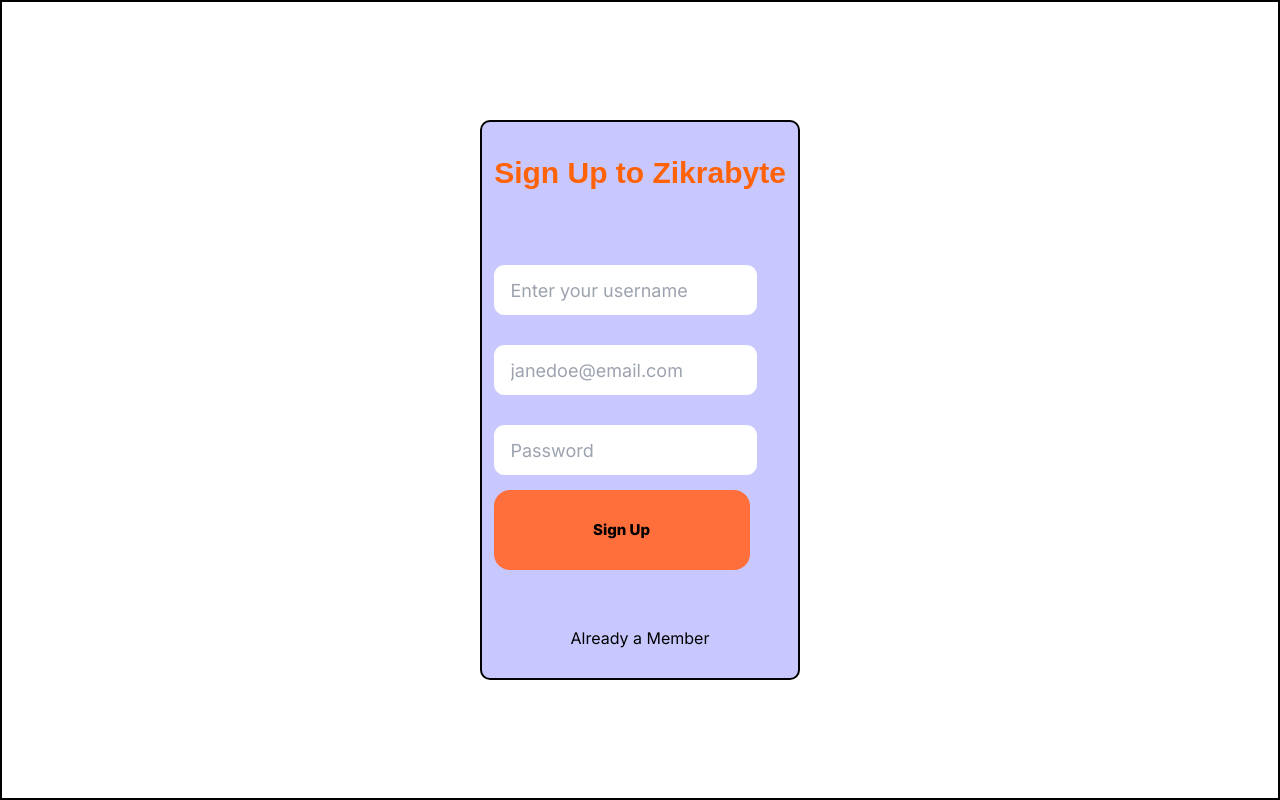
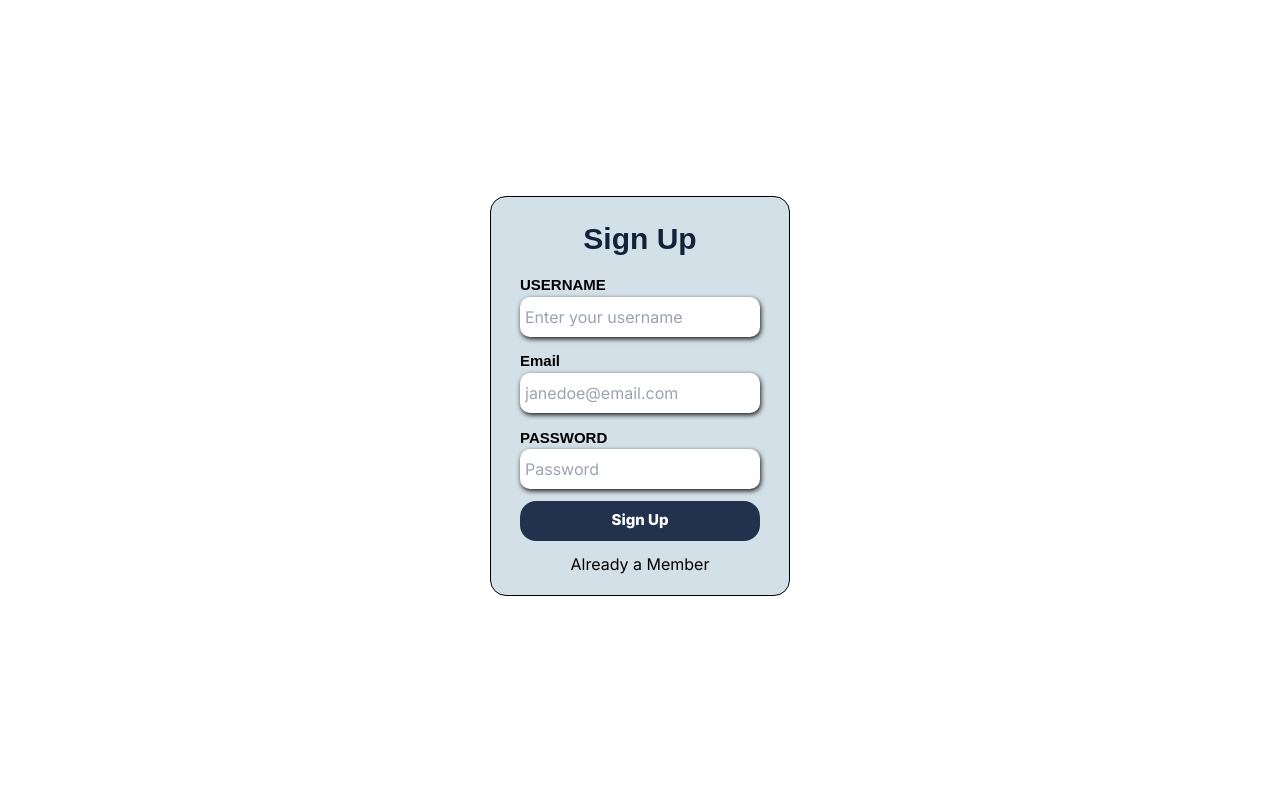
Before and after one commit to arfahmanaal/zikrabyte-dashboard, a Next.js app: page /signup in a window 1280 px wide. Built offline with nearby package versions, Linux system fonts and the light colour scheme.

Commit message:
Sign up and login page has beend updated

```diff
--- a/src/app/api/users/login/route.ts
+++ b/src/app/api/users/login/route.ts
@@ -24,7 +24,7 @@
         }
         //creating token data
         const tokenData ={
-            id: user._id,
+            _id: user._id,
             username: user.username,
             email: user.email,
         }
--- a/src/app/login/login.module.css
+++ b/src/app/login/login.module.css
@@ -8,9 +8,10 @@
     position: relative;
 }
 .inputForm{
-    background-color: white;
-    border: 2px solid;
-    height: 290px;
+    border: 1px solid;
+    background-color: rgb(211 224 231);
+    margin-top: -8px;
+    height: 320px;
     width: 280px;
     border-radius: 2vh;
     display: flex;
@@ -27,25 +28,29 @@
 }
 .inputs{
     padding: 5px;
-    border: 2px solid;
+    border-radius: 5px;
     height: 30px;
-    width: 220px;
+    width: 100%;
     color: black;
+    border:none;
+    background-color: rgb(248, 253, 253);
+    box-shadow: 1px 2px 5px rgba(0, 0, 0, 0.9);
+}
+.inputs:focus{
+    outline: none;
 }
 .submitBtn{
-    border: 2px solid;
     height:45px;
-    width: 100px;
-    color: black;
-    background-color:rgb(255, 122, 55);
+    width: 100%;
+    color: rgb(255, 255, 255);
+    background-color:rgb(34, 50, 77);
     font-weight: 700;
     font-family: sans-serif;
     border-radius: 10px;
 
 }
 .submitBtn:hover{
-    background-color:rgb(255, 92, 33);
-    box-shadow: 1px 2px 5px rgba(0, 0, 0, 0.9);
+    background-color:rgb(19, 33, 59);
 }
 .successAlertDiv{
     display: flex;
@@ -68,9 +73,43 @@
     height: 10vh;
     align-items: center;
     justify-content: center;
-    border: 3px solid rgb(83, 0, 0);
+    border: 2px solid rgb(83, 0, 0);
     background-color: rgb(114, 51, 51);
-    color: black;
+    color: rgb(255, 255, 255);
     position: absolute;
     z-index: 1;
 }
+.inputFieldWrapper{
+    height: 160px;
+    width: 240px;
+    display: flex;
+    flex-direction: column;
+    justify-content: space-around;
+}
+.inputField{
+    height: 56px;
+    padding: 2px;
+}
+.inputLabel{
+    font-weight: 600;
+    font-family: sans-serif;
+    font-size: 15px;
+}
+.loginWrapper{
+    background-color: rgb(19, 33, 59);
+    height: 370px;
+    width: 284px;
+    border: 2px solid;
+    display: flex;
+    flex-direction: column;
+    justify-content: space-around;
+}
+.bottomDiv{
+    display: flex;
+    width: 100%;
+    flex-direction: row;
+    justify-content: space-around;
+    align-items: center;
+    color: rgb(0, 0, 0);
+    font-size: 12px;
+}
--- a/src/app/login/page.tsx
+++ b/src/app/login/page.tsx
@@ -7,6 +7,7 @@
 const Page = () => {
   const router = useRouter();
   const [user, setUserState] = useState({ email: "", password: "" });
+  const[BtnText, setBtnText] = useState("Sign In");
   const [alertDiv, setAlertDiv] = useState("alertHider");
 
   const handleInputChange = (event: ChangeEvent<HTMLInputElement>) => {
@@ -14,15 +15,15 @@
     const { name, value } = event.target;
     setUserState(prevUser => ({ ...prevUser, [name]: value }));
   };
-
   const onLogin = async (event: FormEvent) => {
     event.preventDefault();
+    setBtnText("Processing...");
     try {
       const response = await Axios.post("/api/users/login", user);
       router.push("/dashboard");
     } catch (error: any) {
+      setBtnText("Login");
       setAlertDiv("failAlertDiv");
-      console.log("Login failed", error.message);
     }
   };
 
@@ -31,12 +32,26 @@
     <h5>correct your Email or password..</h5>
     </div>
   <div className={style.loginContainer}>
-        <form className={style.inputForm} onSubmit={onLogin}>
+
+    <form className={style.inputForm} onSubmit={onLogin}>
           <h2 className={style.topText}>Login to Zikrabyte</h2>
-          <input id="email" name="email" type="email" placeholder="Enter Your email" required onChange={handleInputChange} className={style.inputs} />
+
+         <div className={style.inputFieldWrapper}>
+         <div className={style.inputField}>
+         <label htmlFor='email' className={style.inputLabel} >EMAIL</label>
+         <input id="email" name="email" type="email" placeholder="Enter Your email" required onChange={handleInputChange} className={style.inputs} />
+          </div>
+          <div className={style.inputField}>
+         <label htmlFor='password' className={style.inputLabel}>PASSWORD</label>
           <input id="password" name="password" type="password" placeholder="Enter Password" onChange={handleInputChange} className={style.inputs} />
-          <input type="submit" value={"Submit"} className={style.submitBtn} />
-          <a href="/signup">New here! </a>
+          </div>
+          </div>
+
+          <input type="submit" value={BtnText} className={style.submitBtn} />
+          <div className={style.bottomDiv}>
+          <a href="/signup">Create New Account </a>
+          <a href="/signup">Forgot Password! </a>
+          </div>
         </form>
       </div>
       </>
--- a/src/app/signup/page.tsx
+++ b/src/app/signup/page.tsx
@@ -11,6 +11,7 @@
 }
 
 const SignUpPage: React.FC = () => {
+    const [BtnText, setBtnText] = useState("Sign Up");
     const router = useRouter();
     const [alertDiv, setAlertDiv] = useState("alertHider");
     const [user, setUser] = useState<User>({
@@ -21,12 +22,14 @@
 
     const onSignup = async (event: FormEvent) => {
         event.preventDefault();
+        setBtnText("Processing...")
         try {
             const response = await Axios.post("/api/users/signup", user);
             router.push("/login");
 
         }
         catch (error:any) {
+            setBtnText("Sign Up")
             setAlertDiv("failAlertDiv");
             console.error("Error occurred on signup page:", error.message);
         }
@@ -37,53 +40,31 @@
         setUser(prevUser => ({ ...prevUser, [name]: value }));
     };
 
-    return (<>
-      <div className={`${style} ${style[alertDiv]}`}>
-    <h5>Please Enter Unique userName and Email</h5>
-    </div>
-<div className={style.container}>
-            <div className={style.wrapper}>
-                <h1 className={style.topText}>Sign Up to Zikrabyte</h1>
-                <form onSubmit={onSignup}>
-                    <div className={style.inputSection}>
-                        <input id="username"
-                            name="username"
-                            placeholder="Enter your username"
-                            required
-                            type="text"
-                            className={style.inputs}
-                            value={user.username}
-                            onChange={handleInputChange}
-                        />
-                        <input
-                            id="email"
-                            name="email"
-                            placeholder="janedoe@email.com"
-                            required
-                            type="email"
-                            className={style.inputs}
-                            value={user.email}
-                            onChange={handleInputChange}
-                        />
-                        <input
-                            id="password"
-                            name="password"
-                            placeholder="Password"
-                            required
-                            type="password"
-                            className={style.inputs}
-                            value={user.password}
-                            onChange={handleInputChange}
-                        />
+    return (
+    <>
+        <div className={`${style} ${style[alertDiv]}`}>
+        <h5>Please Enter Unique userName and Email</h5>
+        </div>
+        <div className={style.container}>
+             <form onSubmit={onSignup} className={style.signForm}>
+             <h1 className={style.topText}>Sign Up</h1>
+                <div className={style.inputFieldWrapper}>
+                        <div className={style.inputField}>
+                        <label htmlFor='username' className={style.inputLabel}>USERNAME</label>
+                        <input id="username" name="username" placeholder="Enter your username" required type="text" className={style.inputs} value={user.username} onChange={handleInputChange}/>
+                        </div>
+                        <div className={style.inputField}>
+                        <label htmlFor='email' className={style.inputLabel}>Email</label>
+                        <input id="email" name="email" placeholder="janedoe@email.com" required type="email" className={style.inputs} value={user.email} onChange={handleInputChange}/>
+                        </div>
+                        <div className={style.inputField}>
+                        <label htmlFor='password' className={style.inputLabel}>PASSWORD</label>
+                        <input id="password" name="password" placeholder="Password" required type="password" className={style.inputs} value={user.password} onChange={handleInputChange} />
+                        </div>
+                        <input type="submit" value={BtnText} className={style.submitBtn} />
                     </div>
-                    <input
-                        type="submit"
-                        value="Sign Up"
-                        className={style.submitBtn}
-                    />
-                </form>
-                <a href="/login">Already a Member</a>
-            </div>
+                    <a href="/login">Already a Member</a>
+            </form>
         </div>
     </>
     );
--- a/src/app/signup/signup.module.css
+++ b/src/app/signup/signup.module.css
@@ -1,5 +1,4 @@
 .container{
-    border: 2px solid;
     height: 100vh;
     display: flex;
     justify-content: center;
@@ -20,38 +19,36 @@
     font-size: 30px;
     font-weight: 800;
     font-family: sans-serif;
-    color: rgb(255, 98, 7);
+    color: rgb(19, 33, 59);
 }
 .inputSection{
-    height: 30vh;
     display: flex;
     flex-direction: column;
     justify-content: space-around;
     align-items: center;
-    width: 90%;
+    width: 100%;
 }
 .inputs{
-    height: 50px;
+    height: 40px;
+    padding: 5px;
     width: 100%;
     color: black;
-    border: 1px solid white;
     background-color: white;
     border-radius: 10px;
-    font-size: 18px;
-    padding: 2vh;
     outline: none;
+    box-shadow: 1px 2px 5px rgba(0, 0, 0, 0.9);
 }
 .submitBtn{
-    height: 10vh;
-    width: 20vw;
-    color: black;
+    height: 40px;
+    width: 100%;
+    color: rgb(255, 255, 255);
     font-size: 15px;
     border-radius: 2vh;
     font-weight: 800;
-    background-color: rgb(255, 111, 59);
+    background-color:rgb(34, 50, 77);
 }
 .submitBtn:hover{
-    background-color: rgb(255, 81, 17) ;
+    background-color:rgb(19, 33, 59);
 }
 .alertHider{
     display: none;
@@ -68,3 +65,28 @@
     position: absolute;
     z-index: 1;
 }
+.signForm{
+    border: 1px solid;
+    background-color: rgb(211 224 231);
+    margin-top: -8px;
+    height: 400px;
+    width: 300px;
+    border-radius: 2vh;
+    display: flex;
+    flex-direction: column;
+    padding: 2vh;
+    justify-content: space-around;
+    align-items: center;
+}
+.inputLabel{
+    font-weight: 600;
+    font-family: sans-serif;
+    font-size: 15px;
+}
+.inputFieldWrapper{
+    height: 280px;
+    width: 240px;
+    display: flex;
+    flex-direction: column;
+    justify-content: space-around;
+}
--- /dev/null
+++ b/src/helpers/getDataToken.ts
@@ -0,0 +1,12 @@
+import { NextRequest } from "next/server";
+import jwt from "jsonwebtoken";
+
+export const getDataToken = (request: NextRequest) =>{
+    try {
+       const token = request.cookies.get("token")?.value || "";
+       const decodedToken:any = jwt.verify(token, process.env.TOKEN_SECRET!);
+        return decodedToken.username;
+    } catch (error:any) {
+        throw new Error (error.message);
+    }
+}
```
Also changed, not shown: src/app/api/users/user/route.ts (added, +20 -0 lines), src/app/ui/dashboard/WelcomeCard/WelcomeCard.tsx (+22 -3 lines), src/app/ui/dashboard/userProfile/UserProf.tsx (+21 -4 lines), src/middleware.ts (added, +34 -0 lines).
